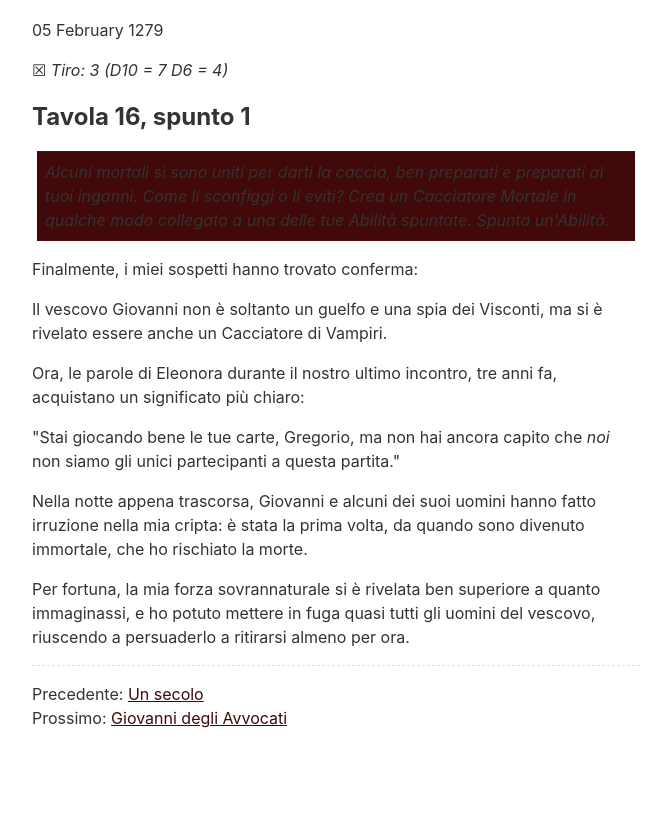
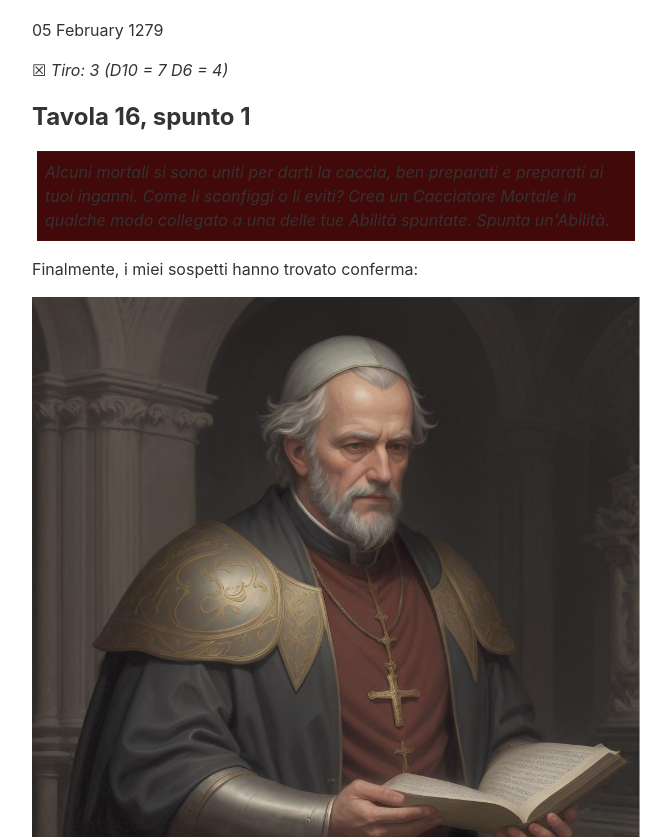
Before and after one commit to andreacorinti/1000-anni-da-vampiro, an Eleventy site: page content/blog/spunto4.md in a window 1280 px wide. Shown: the part 115-952 px from the top of the page, without its empty margins (304-975 px from the left). Before the commit the page ends 893 px from the top, so only its background shows below. Built offline with nearby package versions, Linux system fonts and the light colour scheme; Eleventy itself is replaced by a stand-in of ours; files that its build step writes are made by us from their sources.

Commit message:
giovanni

```diff
--- a/content/blog/spunto4.md
+++ b/content/blog/spunto4.md
@@ -12,6 +12,8 @@ draft: false
 
 Finalmente, i miei sospetti hanno trovato conferma:
 
+![giovanni-degli-avvocati](/img/giovanni-degli-avvocati.jpeg)
+
 Il vescovo Giovanni non è soltanto un guelfo e una spia dei Visconti, ma si è rivelato essere anche un Cacciatore di Vampiri.
 
 Ora, le parole di Eleonora durante il nostro ultimo incontro, tre anni fa, acquistano un significato più chiaro:
```
Also changed, not shown: public/img/giovanni-degli-avvocati.jpeg (added).
